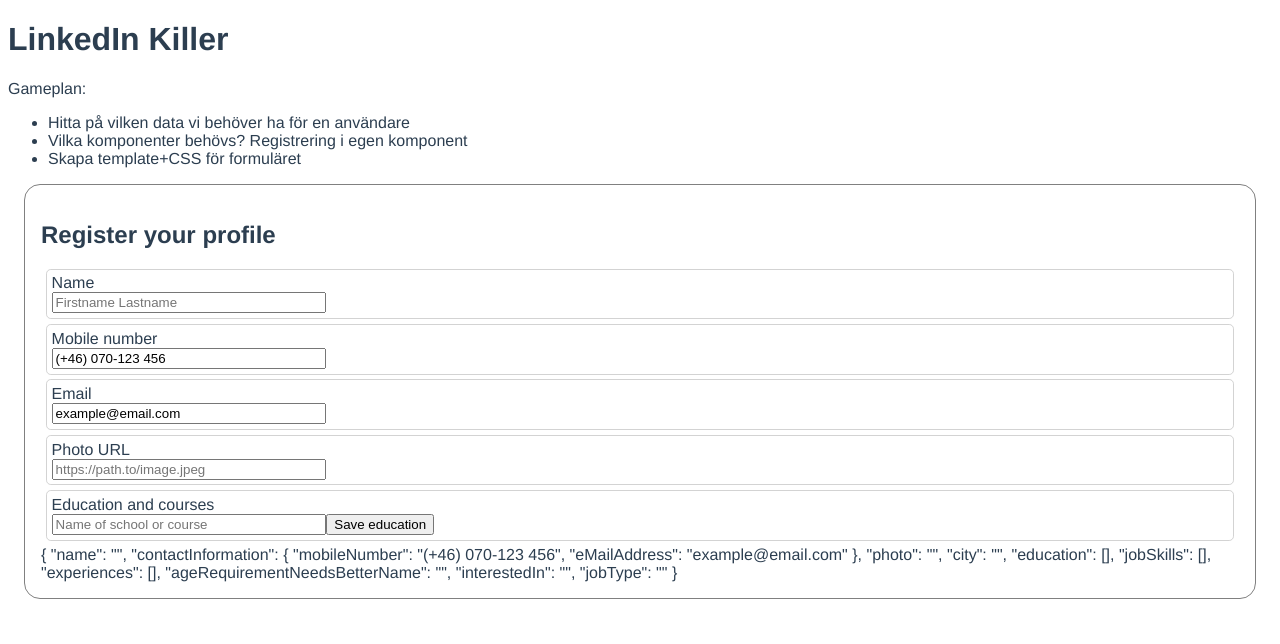
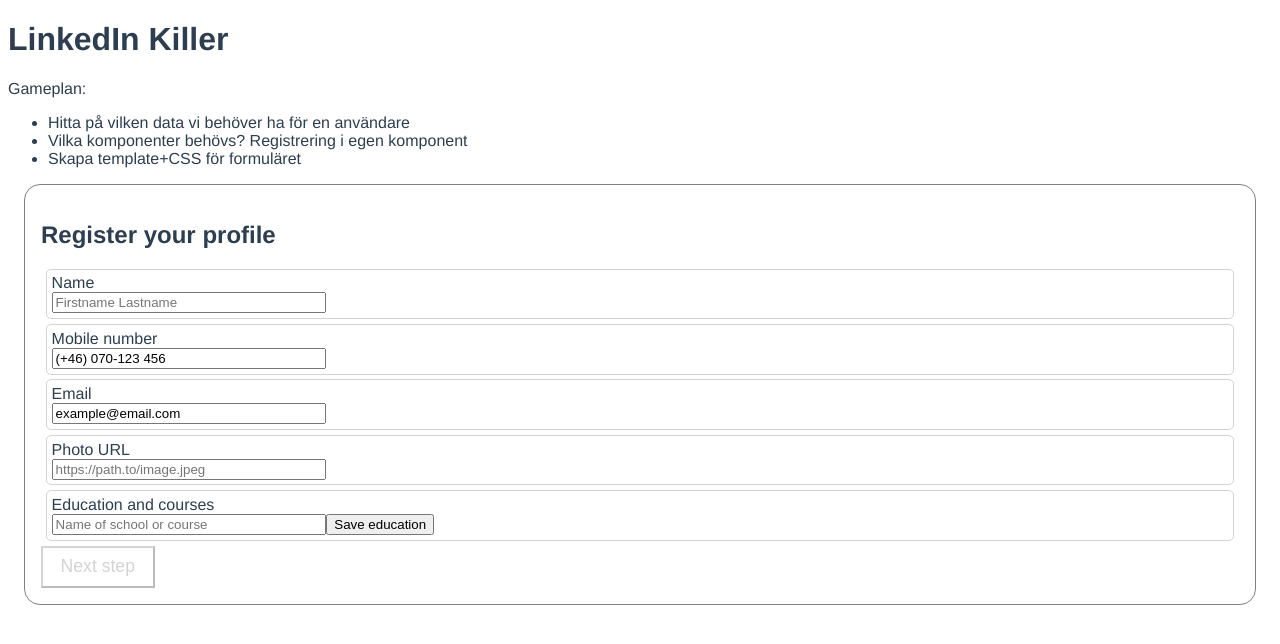
Before and after one commit to FEU19/13-vue-form, a Vue app: page / in a window 1280 px wide. Shown: the top 644 px of the page. Built offline with nearby package versions, Linux system fonts and the light colour scheme.

Commit message:
Validate entire form

```diff
--- a/src/components/RegisterProfile.vue
+++ b/src/components/RegisterProfile.vue
@@ -47,7 +47,9 @@
 		</div>
 	</div>
 
-	{{ profile }}
+	<button :disabled="!formIsValid" class="submit">Next step</button>
+
+	<!-- {{ profile }} -->
 </div>
 </template>
 
@@ -139,6 +141,10 @@
 		},
 		educationClass() {
 			return this.educationExist ? 'invalid' : '';
+		},
+
+		formIsValid() {
+			return this.nameIsValid && this.mobileIsValid && this.emailIsValid && this.photoIsValid;
 		}
 	},
 	methods: {
@@ -186,8 +192,14 @@
 .list > div:hover {
 	background-color: beige;
 }
-
-
+button.submit {
+	font-size: 1.1em;
+	padding: 0.5em 1em;
+}
+button.submit:disabled {
+	background-color: white;
+	color: lightgray;
+}
 
 
 </style>
```
